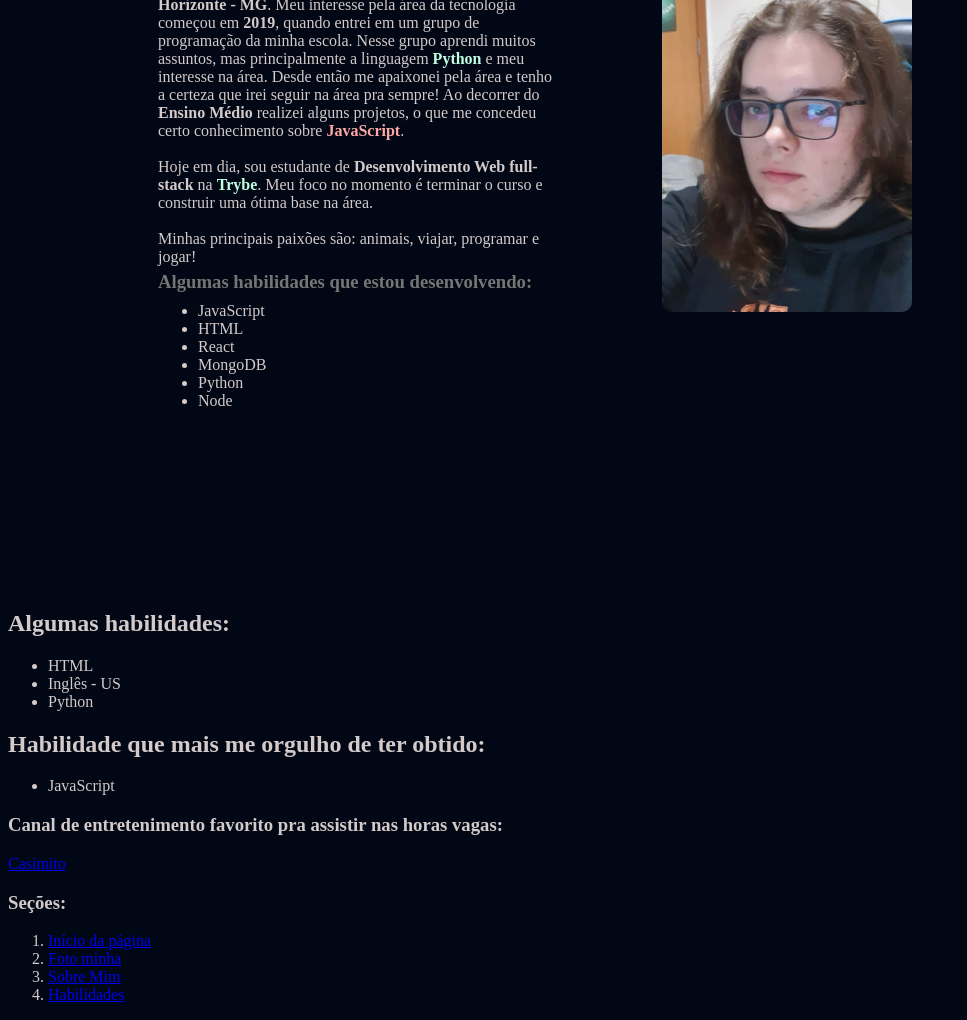
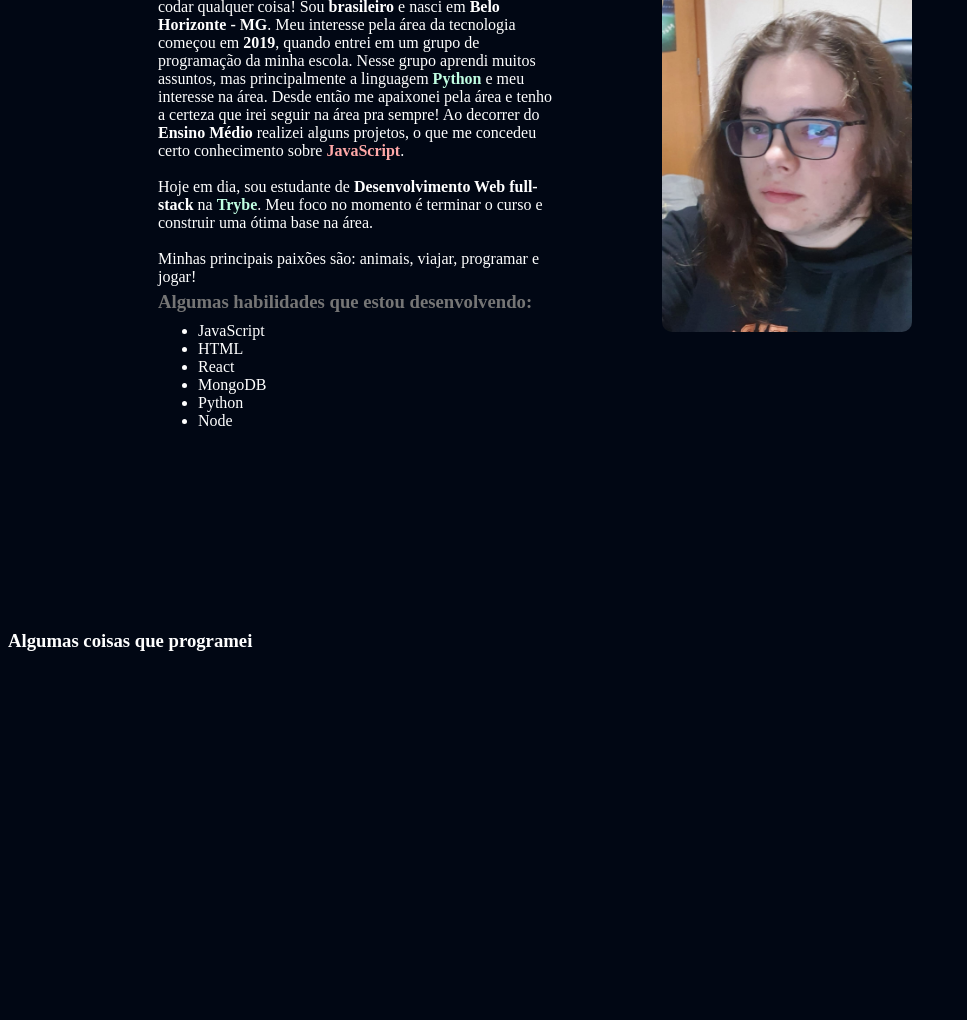
Before and after one commit to igorrCarvalho/igorrCarvalho.github.io, a plain HTML site: page index.html in a window 1280 px wide. Shown: the part 748-1768 px from the top of the page, without its empty margins (0-967 px from the left). After the commit the page ends 1418 px from the top, so only its background shows below. Drawn offline with Linux system fonts and the light colour scheme.

```diff
--- a/index.html
+++ b/index.html
@@ -11,6 +11,9 @@
     <title>Igor Carvalho</title>
 </head>
 <body>
+
+    <!--Menu de início-->
+
     <div class="header">
         <ul>
             <li>Sobre</li>
@@ -20,13 +23,18 @@
         </ul>
     </div>
 
+    <!--Introdução-->
+
     <div class="introduction">
         <h4>Olá, seja bem vindo(a) ao portifólio de</h4>
         <span id="name"><h2>Igor Carvalho</h2></span>
         <p>Sou um futuro Engenheiro de Software com foco em Desenvolvimento Web. Atualmente focado em terminar meus estudos na Trybe.</p>
     </div>
 
+    <!--Sobre mim-->
+
     <div class="about">
+        <div class="color">
             <h3>Sobre mim:</h3>
             <p>Olá!! Me chamo <span id="nome">Igor Costa Carvalho Campos Silva</span> e amo codar qualquer coisa! Sou <strong>brasileiro</strong> e nasci em <strong>Belo Horizonte - MG</strong>. Meu interesse pela área da tecnologia começou em <strong>2019</strong>, quando entrei em um grupo de programação da minha escola. Nesse grupo aprendi muitos assuntos, mas principalmente a linguagem <span id="python">Python</span> e meu interesse na área. Desde então me apaixonei pela área e tenho a certeza que irei seguir na área pra sempre! Ao decorrer do <strong>Ensino Médio</strong> realizei alguns projetos, o que me concedeu certo conhecimento sobre <span id="java">JavaScript</span>.<br><br>Hoje em dia, sou estudante de <strong>Desenvolvimento Web full-stack</strong> na <span id="trybe">Trybe</span>. Meu foco no momento é terminar o curso e construir uma ótima base na área.<br><br>Minhas principais paixões são: animais, viajar, programar e jogar!</p>
             <img src="images/WhatsApp Image 2022-07-15 at 18.36.01.jpeg" alt="Foto do dono do portifólio (Igor Carvalho)" width= 250px>
@@ -40,44 +48,13 @@
                 <li>Node</li>
             </ul>
         </div>
+    </div>
 
+    <!--Experiência-->
 
+    <div class="exp">
+        <h3>Algumas coisas que programei</h3>
 
-
-
-
-
-
-
-
-
-
-
-
-
-
-
-
-
-
-        <h2 id="habi">Algumas habilidades:</h2>
-        <ul>
-            <li>HTML</li>
-            <li>Inglês - US</li>
-            <li>Python</li>
-        </ul>
-        <h2>Habilidade que mais me orgulho de ter obtido:</h2>
-        <ul>
-            <li>JavaScript</li>
-        </ul>
-        <h3 id="case">Canal de entretenimento favorito pra assistir nas horas vagas:</h3>
-        <a href="https://www.youtube.com/c/CortesdoCasimitoOFICIAL" target="_blank">Casimito</a>
-        <h3>Seções:</h3>
-        <ol id="secoes">
-            <li><a href="#inicio">Início da página</a></li>
-            <li><a href="#foto">Foto minha</a></li>
-            <li><a href="#sobre">Sobre Mim</a></li>
-            <li><a href="#habi">Habilidades</a></li>
-        </ol>
+    </div>
 </body>
 </html>
--- a/style.css
+++ b/style.css
@@ -1,5 +1,5 @@
 body {
-    color: rgb(212, 202, 202);
+    color: white;
     background-color: #010714;
 }
 
@@ -8,6 +8,7 @@
 .header ul {
     display: flex;
     justify-content: end;
+    padding-top: 20px;
 }
 
 .header ul li {
```
Also changed, not shown: images/calculadora.jpeg (added), images/envelope.jpeg (added). Lines whose indentation alone changed are shown as unchanged.
